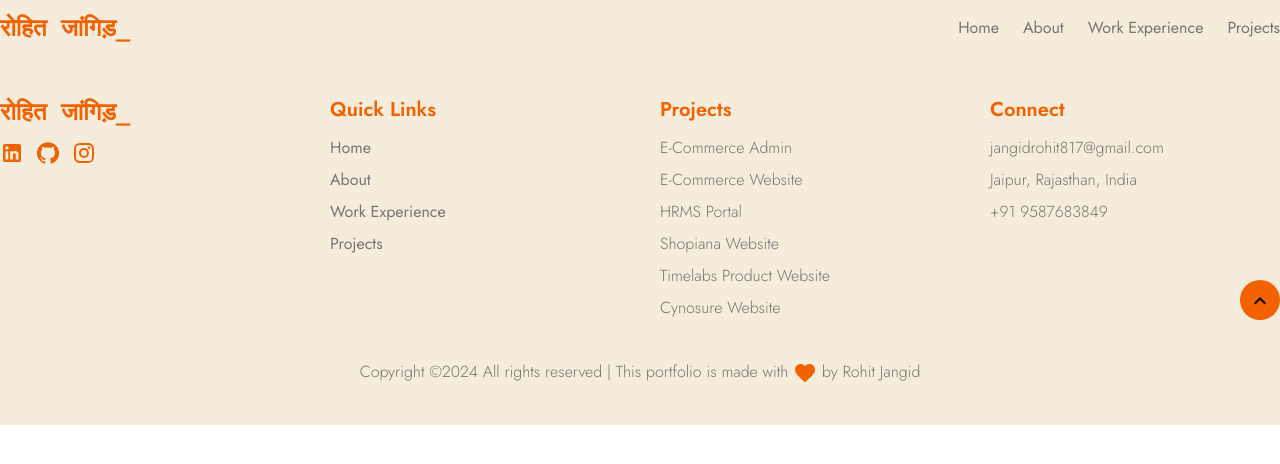
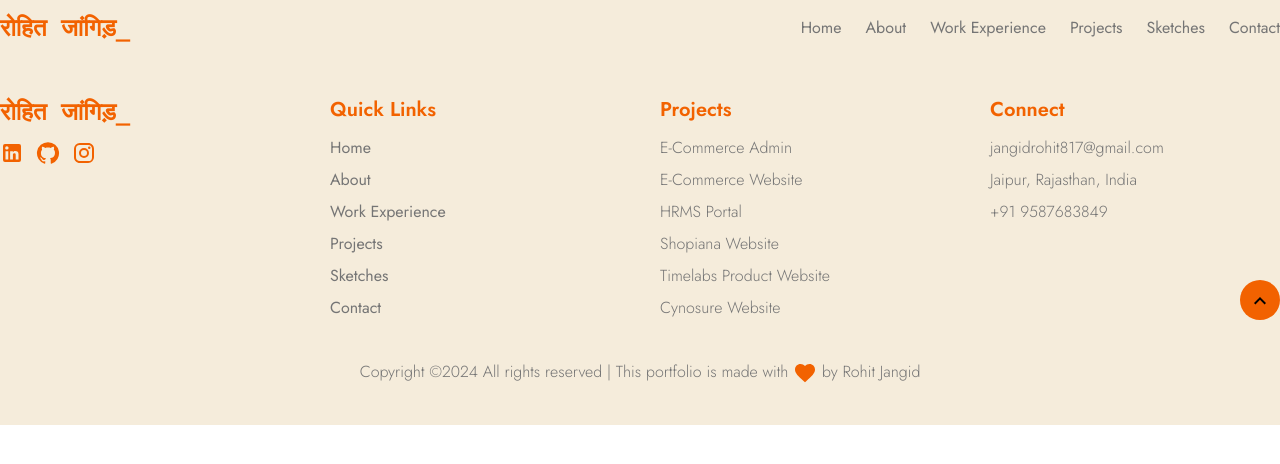
Before and after one commit to Rohitjangid17/Rohit-portfolio-web, a React (Create React App) app: page /project-details/1 in a window 1280 px wide. Shown: the top 464 px of the page. Built offline with nearby package versions, Linux system fonts and the light colour scheme.

Commit message:
add more url

```diff
--- a/src/constants/Constant.js
+++ b/src/constants/Constant.js
@@ -55,16 +55,16 @@ export const navLinks = [
         title: "Projects",
         path: "/projects"
     },
-    // {
-    //     id: 5,
-    //     title: "Sketches",
-    //     path: "/sketches"
-    // },
-    // {
-    //     id: 6,
-    //     title: "Contact",
-    //     path: "/contact"
-    // },
+    {
+        id: 5,
+        title: "Sketches",
+        path: "/sketches"
+    },
+    {
+        id: 6,
+        title: "Contact",
+        path: "/contact"
+    },
 ]
 
 export const skills = [
```
